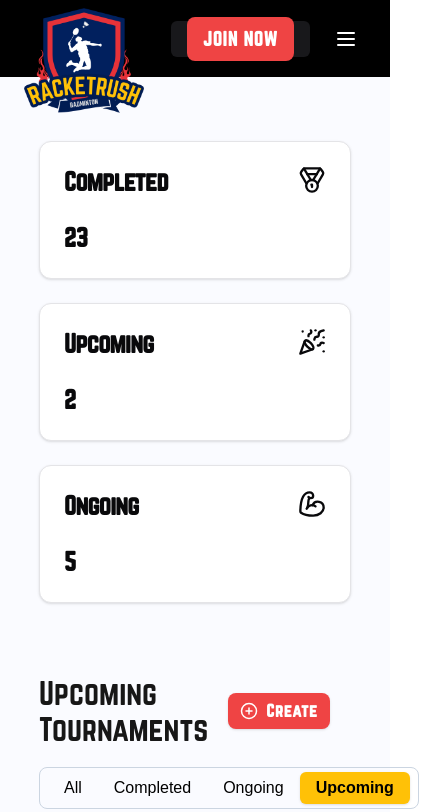
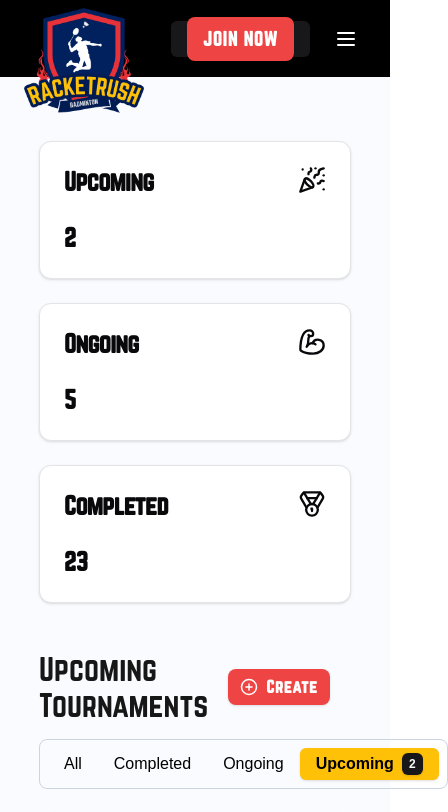
Before and after one commit to KelynWong/CSD-TMS, a Next.js app in the folder frontend/: page /tournament in a window 390 px wide. Shown: the top 812 px of the page, 448 px wide, since content can reach past the window. Built offline with nearby package versions, Linux system fonts and the light colour scheme; no server answers; a web font is replaced by a local one.

Commit message:
included badge in tab n added code to be more responsive

```diff
--- a/frontend/src/app/tournament/page.tsx
+++ b/frontend/src/app/tournament/page.tsx
@@ -1,15 +1,25 @@
+"use client";
+
 import { Card, CardHeader, CardTitle, CardDescription, CardContent, CardFooter } from "@/components/ui/card";
 import { LandPlot, PartyPopper, BicepsFlexed, Medal, CirclePlus } from "lucide-react";
 import { Tabs, TabsContent, TabsList, TabsTrigger } from "@/components/ui/tabs";
+import { Badge } from "@/components/ui/badge"
+import { Button } from "@/components/ui/button";
 
 import './styles.css';
-import { Button } from "@/components/ui/button";
+import { useState } from "react";
 
 export default function StatsDashboard() {
+    const [activeTab, setActiveTab] = useState('upcoming');
+
+    const handleTabChange = (value: string) => {
+        setActiveTab(value);
+    };
+
     return (
         <div className="w-[80%] mx-auto py-16">
             {/* tournament stats */}
-            <div className="grid grid-cols-1 md:grid-cols-3 gap-6 mb-11">
+            <div className="grid grid-cols-1 md:grid-cols-3 gap-6 mb-6 md:mb-9 lg:mb-11">
                 {/* <Card>
                     <CardHeader>
                         <CardTitle className="text-2xl flex justify-between">
@@ -20,17 +30,6 @@ export default function StatsDashboard() {
                         <div className="text-2xl font-bold">30</div>
                     </CardContent>
                 </Card> */}
-
-                <Card>
-                    <CardHeader>
-                        <CardTitle className="text-2xl flex justify-between">
-                            Completed <Medal size={28} />
-                        </CardTitle>
-                    </CardHeader>
-                    <CardContent>
-                        <div className="text-2xl font-bold">23</div>
-                    </CardContent>
-                </Card>
 
                 <Card>
                     <CardHeader>
@@ -53,41 +52,64 @@ export default function StatsDashboard() {
                         <div className="text-2xl font-bold">5</div>
                     </CardContent>
                 </Card>
+
+                <Card>
+                    <CardHeader>
+                        <CardTitle className="text-2xl flex justify-between">
+                            Completed <Medal size={28} />
+                        </CardTitle>
+                    </CardHeader>
+                    <CardContent>
+                        <div className="text-2xl font-bold">23</div>
+                    </CardContent>
+                </Card>
             </div>
 
             {/* tournament cards */}
-            <Tabs defaultValue="upcoming" className="w-[100%]">
+            <Tabs value={activeTab} onValueChange={handleTabChange} className="w-full">
                 <div className="flex flex-wrap items-center justify-between">
-                    <TabsContent value="all" className="mr-8 py-5">
+                    <TabsContent value="all" className="mr-8 py-4">
                         <div className="flex items-center justify-between">
                             <h1 className="text-3xl mr-5">All Tournaments</h1>
                             <Button className="text-base tracking-wider bg-red-500 hover:bg-red-700 text-white font-bold py-2 px-3 rounded-lg"><CirclePlus className="mr-2" size={18} />Create</Button>
                         </div>
                     </TabsContent>
-                    <TabsContent value="completed" className="mr-8 py-5">
+                    <TabsContent value="completed" className="mr-8 py-4">
                         <div className="flex items-center justify-between">
                             <h1 className="text-3xl mr-5">Completed Tournaments</h1>
                             <Button className="text-base tracking-wider bg-red-500 hover:bg-red-700 text-white font-bold py-2 px-3 rounded-lg"><CirclePlus className="mr-2" size={18} />Create</Button>
                         </div>
                     </TabsContent>
-                    <TabsContent value="ongoing" className="mr-8 py-5">
+                    <TabsContent value="ongoing" className="mr-8 py-4">
                         <div className="flex items-center justify-between">
                             <h1 className="text-3xl mr-5">Ongoing Tournaments</h1>
                             <Button className="text-base tracking-wider bg-red-500 hover:bg-red-700 text-white font-bold py-2 px-3 rounded-lg"><CirclePlus className="mr-2" size={18} />Create</Button>
                         </div>
                     </TabsContent>
-                    <TabsContent value="upcoming" className="mr-8 py-5">
+                    <TabsContent value="upcoming" className="mr-8 py-4">
                         <div className="flex items-center justify-between">
                             <h1 className="text-3xl mr-5">Upcoming Tournaments</h1>
                             <Button className="text-base tracking-wider bg-red-500 hover:bg-red-700 text-white font-bold py-2 px-3 rounded-lg"><CirclePlus className="mr-2" size={18} />Create</Button>
                         </div>
                     </TabsContent>
 
-                    <TabsList className="TabsList px-2 py-6 rounded-lg py-5">
-                        <TabsTrigger className="TabsTrigger text-base px-4 py-1" value="all">All</TabsTrigger>
-                        <TabsTrigger className="TabsTrigger text-base px-4 py-1" value="completed">Completed</TabsTrigger>
-                        <TabsTrigger className="TabsTrigger text-base px-4 py-1" value="ongoing">Ongoing</TabsTrigger>
-                        <TabsTrigger className="TabsTrigger text-base px-4 py-1" value="upcoming">Upcoming</TabsTrigger>
+                    <TabsList className="TabsList px-2 py-6 rounded-lg">
+                        <TabsTrigger className="TabsTrigger text-base px-4 py-1" value="all">
+                            All
+                            {activeTab === 'all' && <Badge className="ml-2 px-1.5">50</Badge>}
+                        </TabsTrigger>
+                        <TabsTrigger className="TabsTrigger text-base px-4 py-1" value="completed">
+                            Completed
+                            {activeTab === 'completed' && <Badge className="ml-2 px-1.5">23</Badge>}
+                        </TabsTrigger>
+                        <TabsTrigger className="TabsTrigger text-base px-4 py-1" value="ongoing">
+                            Ongoing
+                            {activeTab === 'ongoing' && <Badge className="ml-2 px-1.5">5</Badge>}
+                        </TabsTrigger>
+                        <TabsTrigger className="TabsTrigger text-base px-4 py-1" value="upcoming">
+                            Upcoming
+                            {activeTab === 'upcoming' && <Badge className="ml-2 px-1.5">2</Badge>}
+                        </TabsTrigger>
                     </TabsList>
                 </div>
                 <TabsContent value="all">
```
